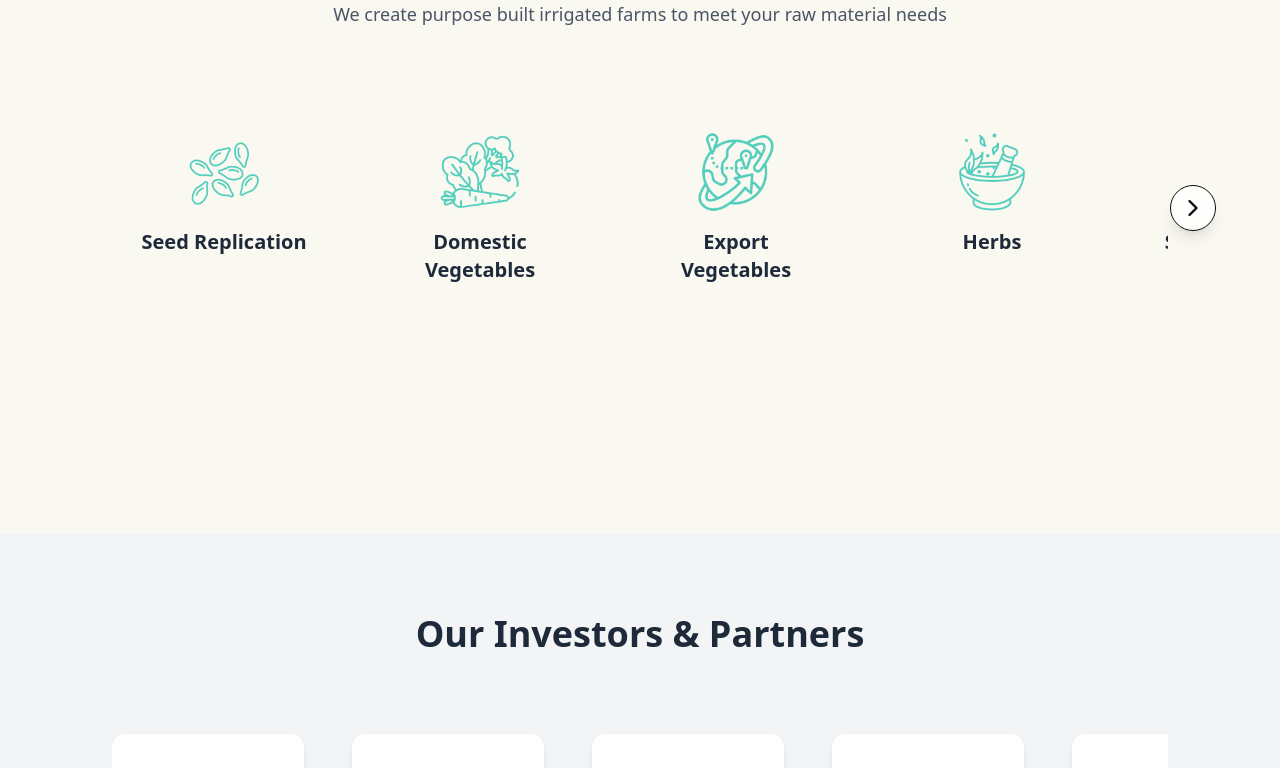
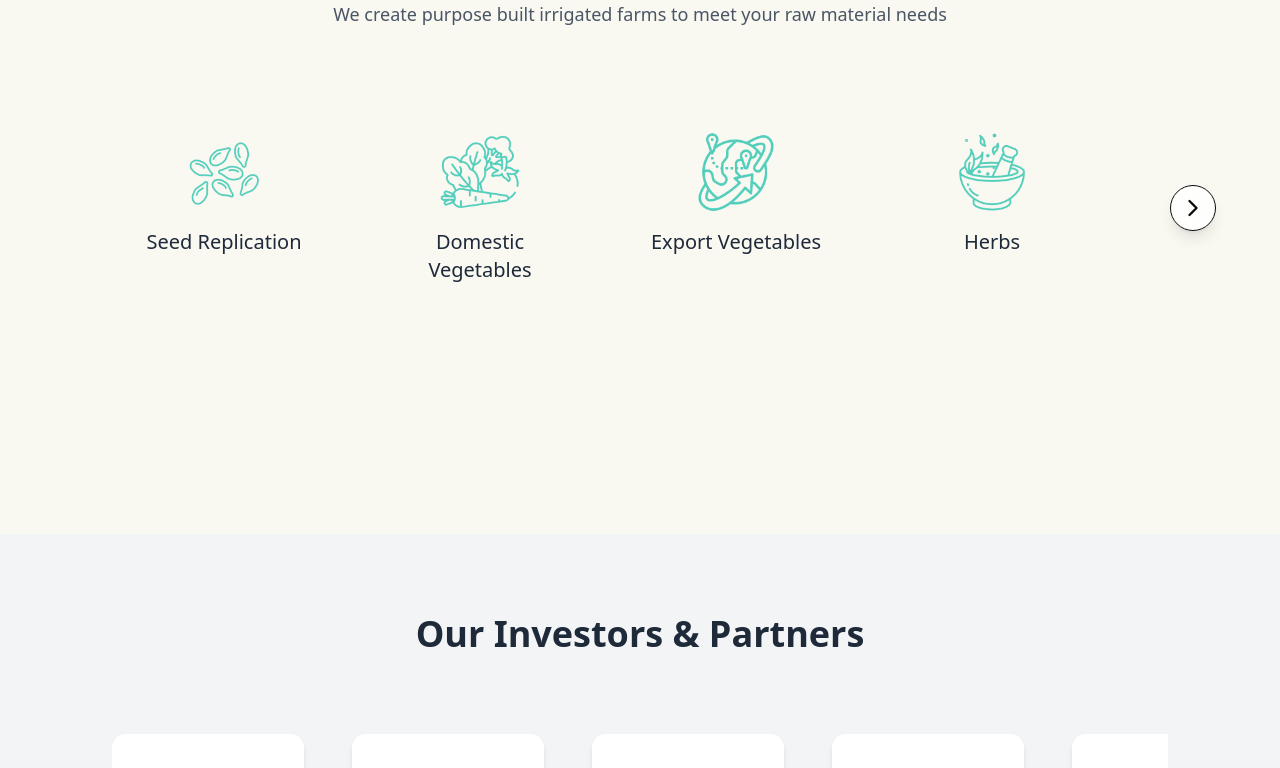
Before and after one commit to Katchietsnouva/cinche_clone, a Next.js app: page / in a window 1280 px wide. Shown: the part 1866-2634 px from the top of the page. Built offline with nearby package versions, Linux system fonts and the light colour scheme.

Commit message:
update 12

```diff
--- a/src/app/page.tsx
+++ b/src/app/page.tsx
@@ -118,7 +118,7 @@ export default function Home() {
             initial={{ opacity: 0 }}
             whileInView={{ opacity: 1 }}
             transition={{ delay: 0.2 }}
-            className="mt-6 text-lg text-gray-600 max-w-2xl mx-auto font-extralight"
+            className="mt-6 text-lg text-gray-600 max-w-2xl mx-auto font-medium"
           >
             We create purpose built irrigated farms to meet your raw material needs
           </motion.p>
--- a/src/components/InfiniteCarousel.tsx
+++ b/src/components/InfiniteCarousel.tsx
@@ -68,7 +68,7 @@ export default function InfiniteCarousel({ items }: InfiniteCarouselProps) {
                             className="w-20 h-20 object-contain mb-4"
                             loading="lazy"
                         />
-                        <h4 className="text-xl font-semibold text-center text-gray-800">
+                        <h4 className="text-xl font-light text-center text-gray-800">
                             {item.title}
                         </h4>
                     </div>
```
